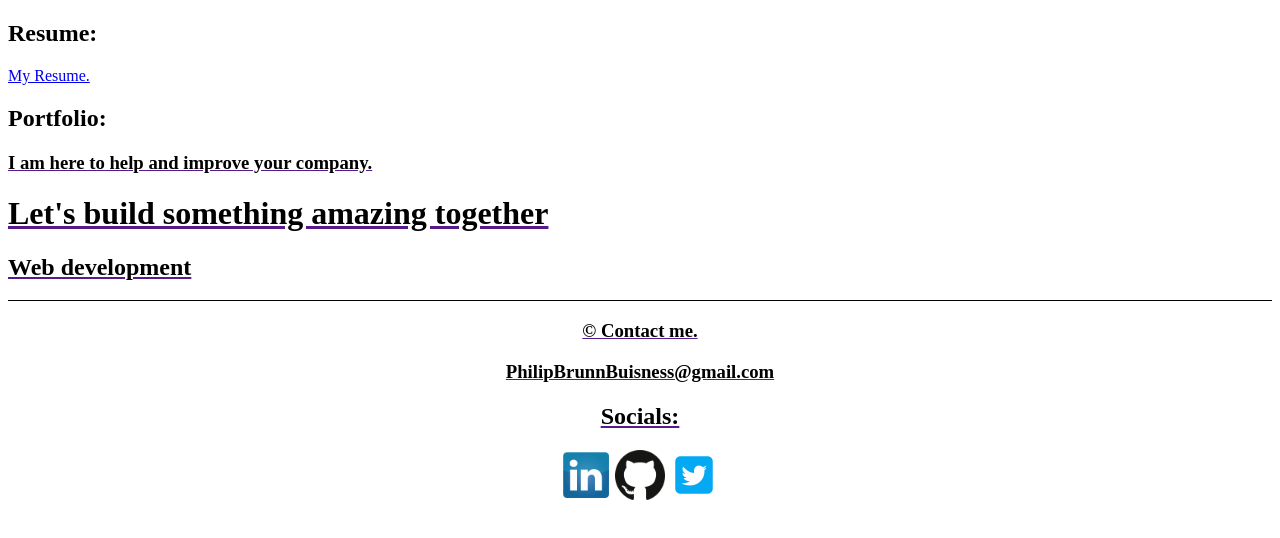
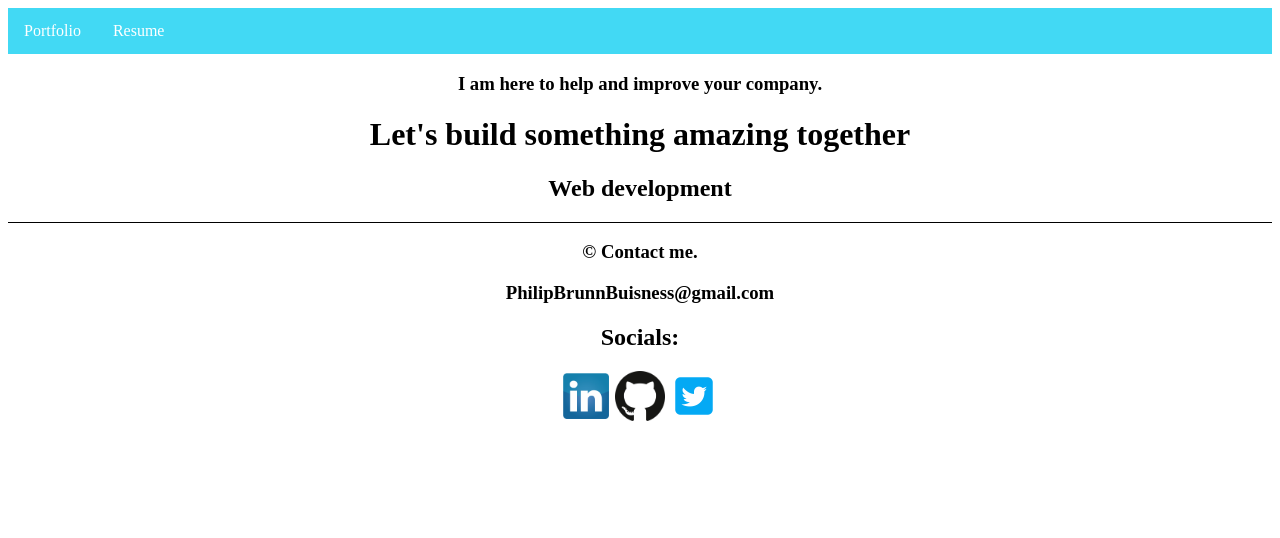
Before and after one commit to PhilipBrunn/PersonalWebsite, a plain HTML site: page index.html in a window 1280 px wide. Drawn offline with Linux system fonts and the light colour scheme.

Commit message:
Made a README, Portfolio and Resume

```diff
--- a/css/style.css
+++ b/css/style.css
@@ -4,7 +4,12 @@ body {
 }
 
 #main-header {
+    background: cornflowerblue;
+    align-self: auto;
     align-self: baseline;
+    margin: auto;
+    text-align: center;
+
 }
 
 #Contact {
@@ -19,16 +24,46 @@ p {
 
 h1 {
     color: black;
+    text-align: center;
 }
 
 h2 {
     color: black;
+    text-align: center;
 }
 
 h3 {
     color: black;
+    text-align: center;
 }
 
 h4 {
     color: black;
+    text-align: center;
 }
+
+ul {
+    list-style-type: none;
+    margin: 0;
+    padding: 0;
+    overflow: hidden;
+    background-color: #42d9f4;
+}
+
+li {
+    text-align: center;
+    float: left;
+}
+
+li a {
+    display: block;
+    color: white;
+    text-align: center;
+    padding: 14px 16px;
+    text-decoration: none;
+}
+
+/* Change the link color to #111 (black) on hover */
+li a:hover {
+    background-color: #111;
+}
--- a/index.html
+++ b/index.html
@@ -13,11 +13,21 @@
 <main>
 
     <header id="main-header">
-        <h2>Resume:</h2>
-        <a href="Resume.txt">My Resume.</a>
-        <h2>Portfolio:</h2>
-        <a href=""
+        <div class="container">
+            <nav>
+                <ul>
+                    <li>
+                        <a href="Templates/Portfolio.html" class="active">Portfolio</a>
+                    </li>
+                    <li>
+                        <a href="Resume.txt" class="active"><font color="">Resume</font></a>
+                    </li>
+                </ul>
+            </nav>
+        </div>
     </header>
+
+    <script src="js/main.js"></script>
 
     <header id="second-header">
         <h3>I am here to help and improve your company.</h3>
```
Also changed, not shown: Templates/Portfolio.html (added, +15 -0 lines), js/main.js (added), 1 other file.
